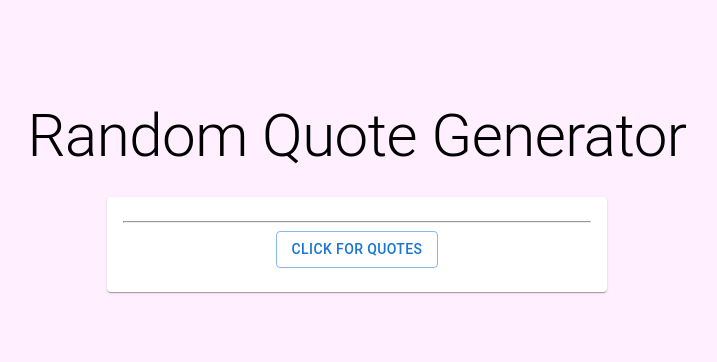
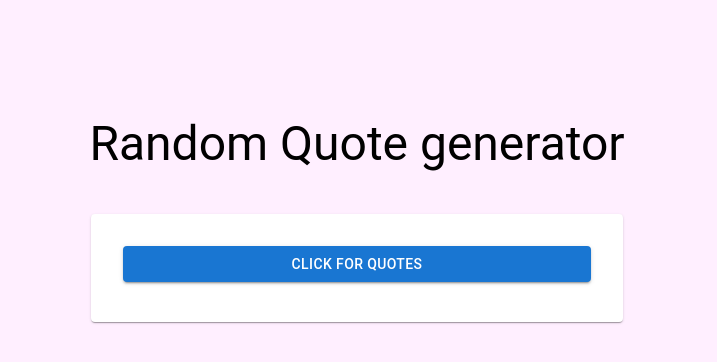
Before and after one commit to rsiddik17/random-quote-generator, a React (Create React App) app: page / in a window 1280 px wide. Shown: the top 362 px of the page, without its empty margins (283-1000 px from the left). Built offline with nearby package versions, Linux system fonts and the light colour scheme.

Commit message:
update sintaks

```diff
--- a/src/App.js
+++ /dev/null
@@ -1,39 +0,0 @@
-import React, { Component } from 'react';
-import getQuotes from './getQuotes';
-
-import { Button, Card, CardContent, Typography } from '@mui/material';
-
-class App extends Component {
-  state = {
-    quote: '',
-    author: ''
-  }
-
-  handleClick = () => {
-    getQuotes().then((data) => {
-      this.setState({
-        quote: data[0].quote,
-        author: data[0].author
-      })
-    })
-  }
-
-  render() {
-    return (
-    <div className="app">
-      <Typography variant="h2">Random Quote Generator</Typography>
-      <Card className="card">
-        <CardContent>
-          <Typography variant="h5">{this.state.quote}</Typography>
-          <Typography className="margin-top" color="textSecondary">{this.state.author}</Typography>
-          <hr />
-          <Button color="primary" variant="outlined" onClick={() => this.handleClick()}>Click for Quotes</Button>
-        </CardContent>
-      </Card>
-    </div>
-  );
-  }
-}
-
-
-export default App;
--- /dev/null
+++ b/src/App.jsx
@@ -0,0 +1,56 @@
+import React, { useState } from 'react';
+import getQuotes from './getQuotes';
+
+import { Button, Card, CardContent, Typography, CircularProgress } from '@mui/material';
+
+function App() {
+  const [quote, setQuote] = useState('');
+  const [author, setAuthor] = useState('');
+  const [loading, setLoading] = useState(false);
+
+  const handleClick = async () => {
+    setLoading(true);
+    try {
+      const data = await getQuotes();
+      setQuote(data[0].quote);
+      setAuthor(data[0].author);
+    } catch(err) {
+      alert('Failed to load quote. Please try again later.');
+    } finally {
+      setLoading(false);
+    }
+  }
+
+  return (
+    <div className='app'>
+      <Typography variant='h3' gutterBottom> Random Quote generator </Typography>
+      <Card className='card'>
+        <CardContent>
+          {loading ? (
+            <CircularProgress />
+          ) : (
+            <>
+              {quote && (
+                <>
+                  <Typography variant='h6' gutterBottom>
+                    {quote}
+                  </Typography>
+                  <Typography variant='subtitle2' color='textSecondary' className='margin-top'>
+                    {author}
+                  </Typography>
+                  <hr/>
+                </>
+              )}
+              <Button color='primary' variant='contained' fullWidth onClick={handleClick}>
+                Click for Quotes
+              </Button>
+            </>
+          )}
+        </CardContent>
+      </Card>
+    </div>
+  );
+}
+
+
+export default App;
--- a/src/getQuotes.js
+++ b/src/getQuotes.js
@@ -3,7 +3,7 @@ import axios from 'axios';
 const url = 'https://api.api-ninjas.com/v1/quotes';
 
 const config = {
-    headers: { "X-Api-Key": "" }, // get your api key in your api-ninjas account
+    headers: { "X-Api-Key": "qX1ak7FBxI/YQB0MHKJuzQ==KpwBlnCNtz6rXds7" }, // get your api key in your api-ninjas account
 }
 
 async function getQuotes() {
--- a/src/index.css
+++ b/src/index.css
@@ -7,15 +7,17 @@ body {
   flex-direction: column;
   align-items: center;
   margin-top: 100px;
+  padding: 16px;
   text-align: center;
 }
 
 .card {
+  width: 100%;
   width: 500px;
-  justify-self: center;
   margin-top: 25px;
+  padding: 16px;
 }
 
 .margin-top {
-  margin-top: 8px !important;
+  margin-top: 8px;
 }
```
